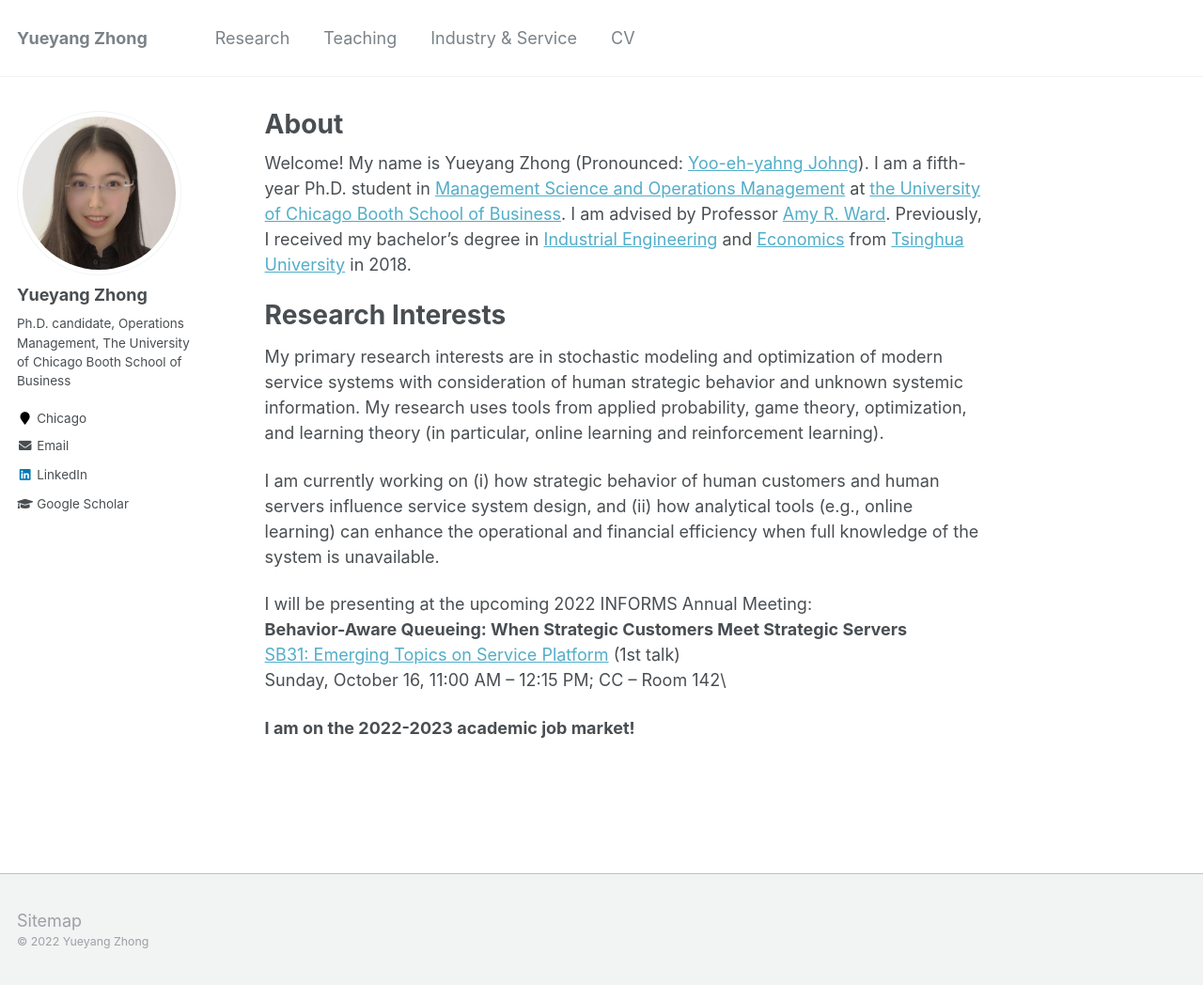
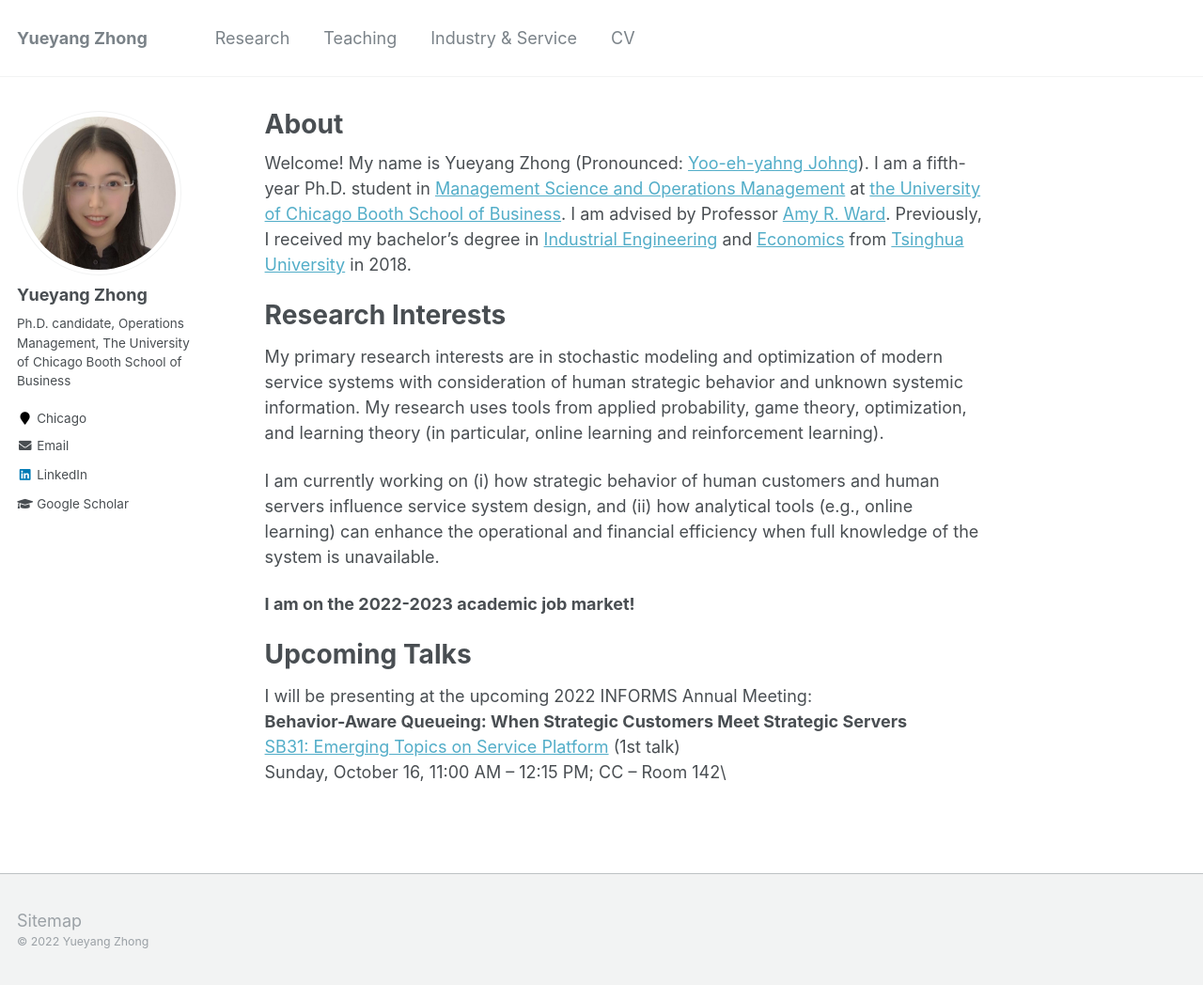
Before and after one commit to alicemengqi/site, a Jekyll site: the page built from _pages/about.md, in a window 1280 px wide and 1048 px high. Shown: the whole window at 94% size. Built offline with Jekyll 4.4.1, drawn with Linux system fonts in a browser that asks for light colours.

Commit message:
Update about.md

```diff
--- a/_pages/about.md
+++ b/_pages/about.md
@@ -16,10 +16,10 @@ My primary research interests are in stochastic modeling and optimization of mod
 I am currently working on (i) how strategic behavior of human customers and human servers influence service system design, and (ii) how analytical tools (e.g., online learning) can enhance the operational and financial efficiency when full knowledge of the system is unavailable.
 
 
+**I am on the 2022-2023 academic job market!**
+
+# Upcoming Talks
 I will be presenting at the upcoming 2022 INFORMS Annual Meeting: \
 **Behavior-Aware Queueing: When Strategic Customers Meet Strategic Servers** \
 [SB31: Emerging Topics on Service Platform](https://www.abstractsonline.com/pp8/?__hstc=194041586.26d432e6e1461cbb4404a540a9b0c1e1.1657821478539.1661982061825.1661987443359.66&__hssc=194041586.2.1661987443359&__hsfp=4151869950&hsCtaTracking=025ee829-9db5-4f89-95dc-637573ec15db%7Cea016d7d-8b17-4156-8c3b-c1c801f2ba1f#!/10693/session/1064) (1st talk)\
 Sunday, October 16, 11:00 AM – 12:15 PM; CC – Room 142\
-
-
-**I am on the 2022-2023 academic job market!**
```
